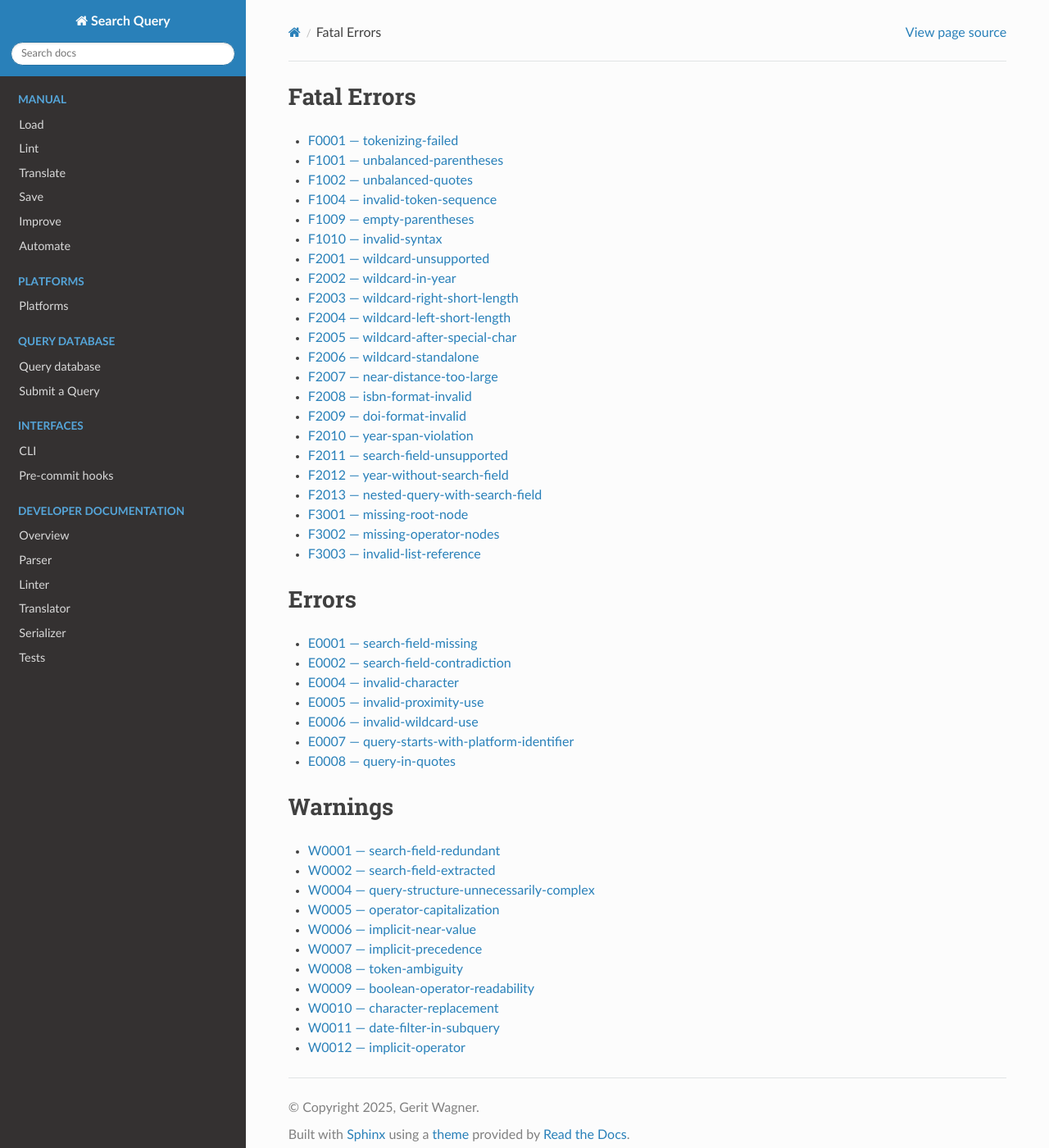
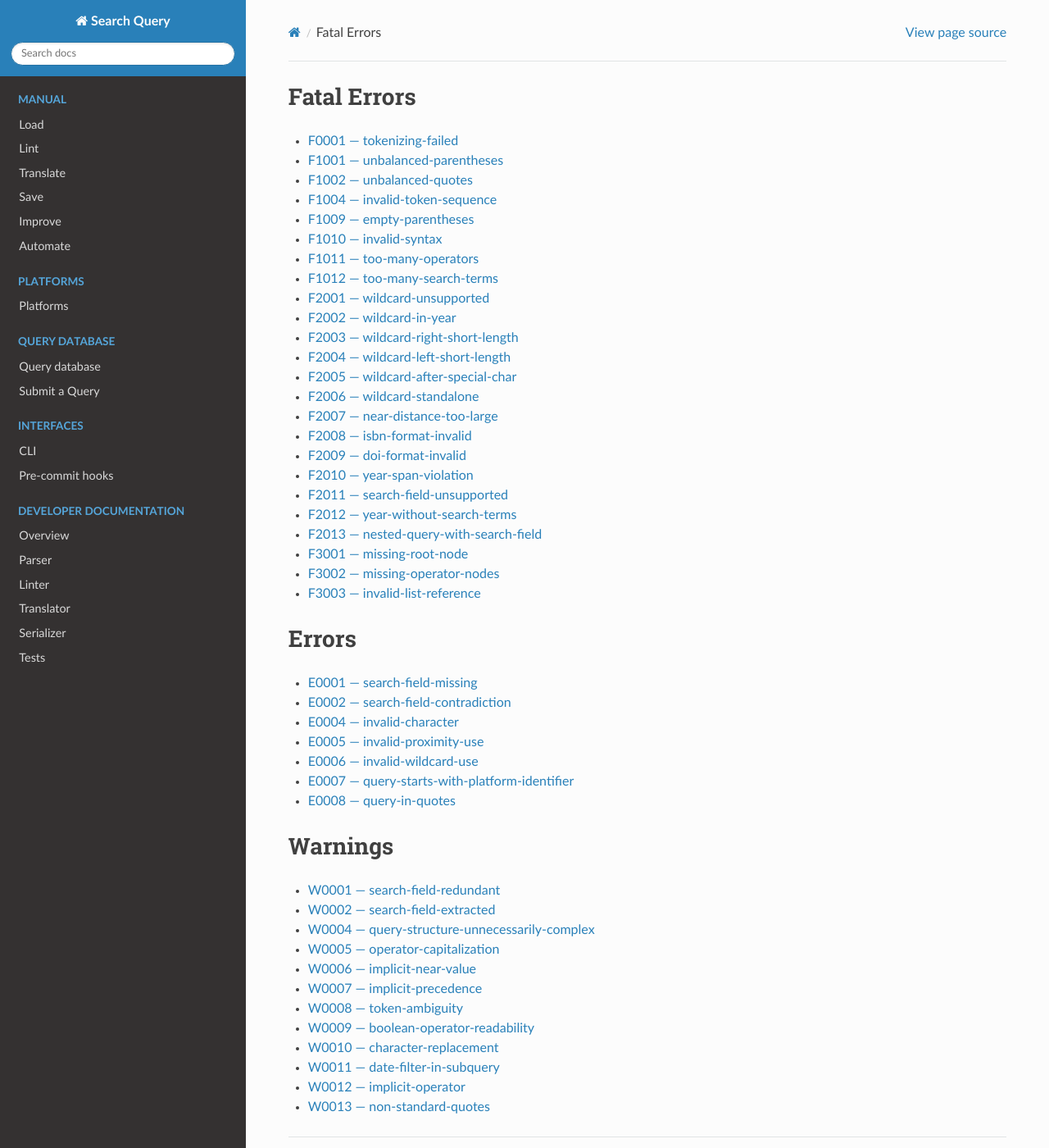
Before and after one commit to CoLRev-Environment/search-query, a Sphinx documentation site: the page built from docs/source/lint/errors_index.rst, in a window 1280 px wide and 1400 px high. Shown: the whole window at 82% size. Built offline with Sphinx 7.4.7 and the Read the Docs theme 3.1.0, drawn with Linux system fonts in a browser that asks for light colours.

Commit message:
update docs

```diff
--- a/docs/source/lint/F2012.rst
+++ b/docs/source/lint/F2012.rst
@@ -1,6 +1,6 @@
 .. _F2012:
 
-F2012 — year-without-search-field
+F2012 — year-without-search-terms
 =================================
 
 **Error Code**: F2012
--- a/docs/source/lint/errors_index.rst
+++ b/docs/source/lint/errors_index.rst
@@ -15,6 +15,10 @@ Fatal Errors
    F1009
 
    F1010
+
+   F1011
+
+   F1012
 
    F2001
 
@@ -95,3 +99,5 @@ Warnings
    W0011
 
    W0012
+
+   W0013
```
Also changed, not shown: docs/source/lint/F1011.rst (added, +14 -0 lines), docs/source/lint/F1012.rst (added, +14 -0 lines), docs/source/lint/W0013.rst (added, +14 -0 lines).
